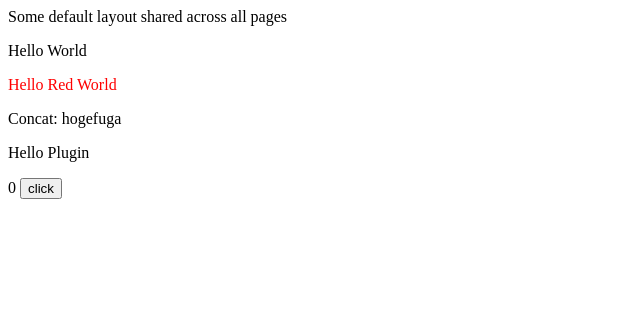
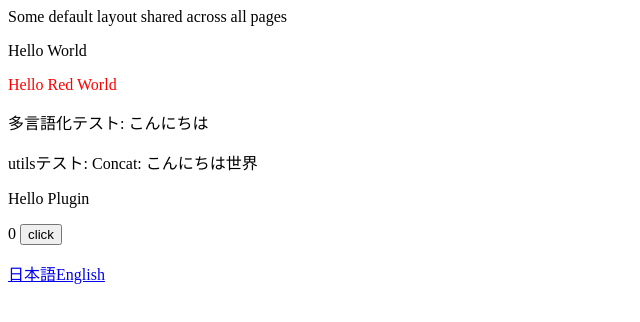
Before and after one commit to kobakei/nuxt3-example, a Nuxt app: page / in a window 1280 px wide. Shown: the top 322 px of the page, without its empty margins (0-640 px from the left). Built offline with nearby package versions, Linux system fonts and the light colour scheme.

Commit message:
Add nuxt i18n

```diff
--- /dev/null
+++ b/assets/locales/en-US.json
@@ -0,0 +1,3 @@
+{
+  "こんにちは": "Hello"
+}
--- /dev/null
+++ b/assets/locales/ja-JP.json
@@ -0,0 +1,3 @@
+{
+  "こんにちは": "こんにちは"
+}
--- a/nuxt.config.ts
+++ b/nuxt.config.ts
@@ -2,6 +2,7 @@
 export default defineNuxtConfig({
   modules: [
     '@pinia/nuxt',
+    '@nuxtjs/i18n',
   ],
   pinia: {
     autoImports: [
@@ -10,4 +11,27 @@ export default defineNuxtConfig({
       ['defineStore', 'definePiniaStore'], // import { defineStore as definePiniaStore } from 'pinia'
     ],
   },
+  i18n: {
+    vueI18n: {
+      fallbackLocale: 'ja',
+    },
+    locales: [
+      {
+        code: 'en',
+        file: 'en-US.json',
+      },
+      {
+        code: 'ja',
+        file: 'ja-JP.json',
+      },
+    ],
+    detectBrowserLanguage: {
+      useCookie: true,
+      alwaysRedirect: true,
+    },
+    strategy: 'prefix_and_default',
+    defaultLocale: 'ja',
+    lazy: true,
+    langDir: 'assets/locales/',
+  }
 })
--- a/package.json
+++ b/package.json
@@ -14,6 +14,7 @@
     "@babel/eslint-parser": "^7.21.3",
     "@nuxt/eslint-config": "^0.1.1",
     "@nuxt/test-utils": "^3.3.1",
+    "@nuxtjs/i18n": "^8.0.0-beta.10",
     "@vitejs/plugin-vue": "^4.1.0",
     "@vue/test-utils": "^2.3.1",
     "eslint": "^8.36.0",
--- a/pages/index.vue
+++ b/pages/index.vue
@@ -5,7 +5,11 @@
     <RedWorld />
 
     <p>
-      {{ concat('hoge', 'fuga') }}
+      多言語化テスト: {{ $t('こんにちは') }}
+    </p>
+
+    <p>
+      utilsテスト: {{ concat('こんにちは', '世界') }}
     </p>
 
     <p>
@@ -16,6 +20,9 @@
       {{ store.count }}
       <button @click="store.increment()">click</button>
     </p>
+
+    <NuxtLink :to="switchLocalePath('ja')">日本語</NuxtLink>
+    <NuxtLink :to="switchLocalePath('en')">English</NuxtLink>
   </div>
 </template>
 
@@ -26,4 +33,5 @@ import { concat } from '../utils/concat'
 
 const store = useCounterStore()
 const { $hello } = useNuxtApp()
+const switchLocalePath = useSwitchLocalePath()
 </script>
```
Also changed, not shown: 1 other file (tests, documents, lock files or other folders).
